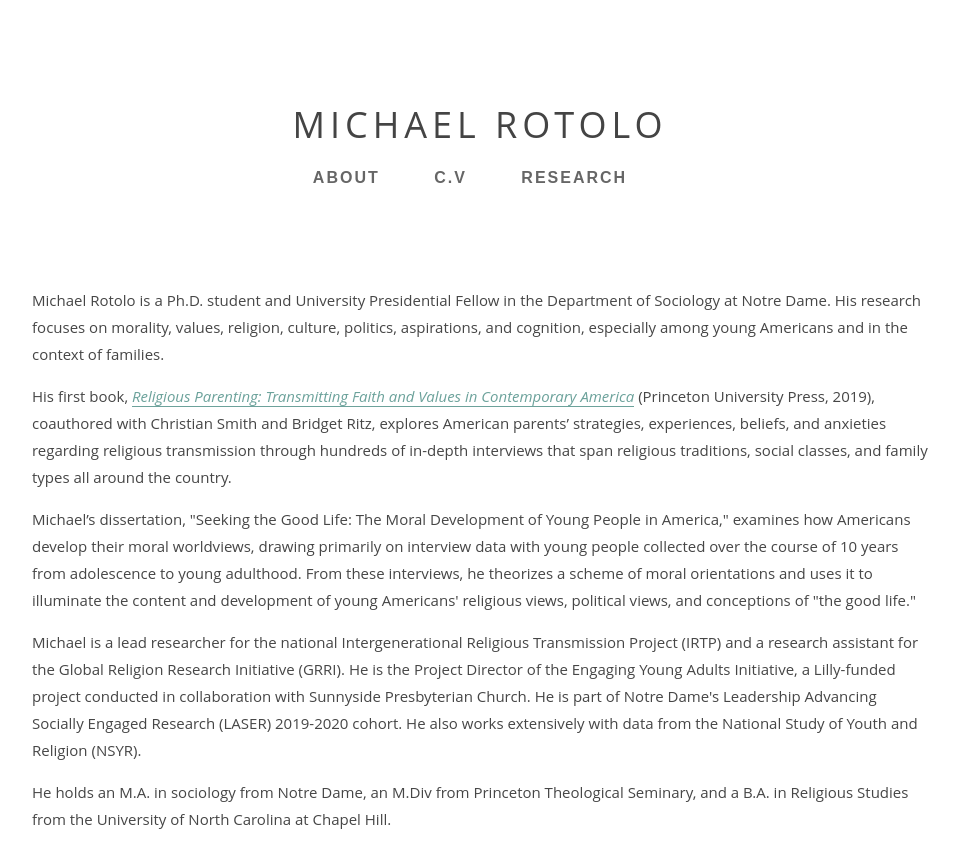
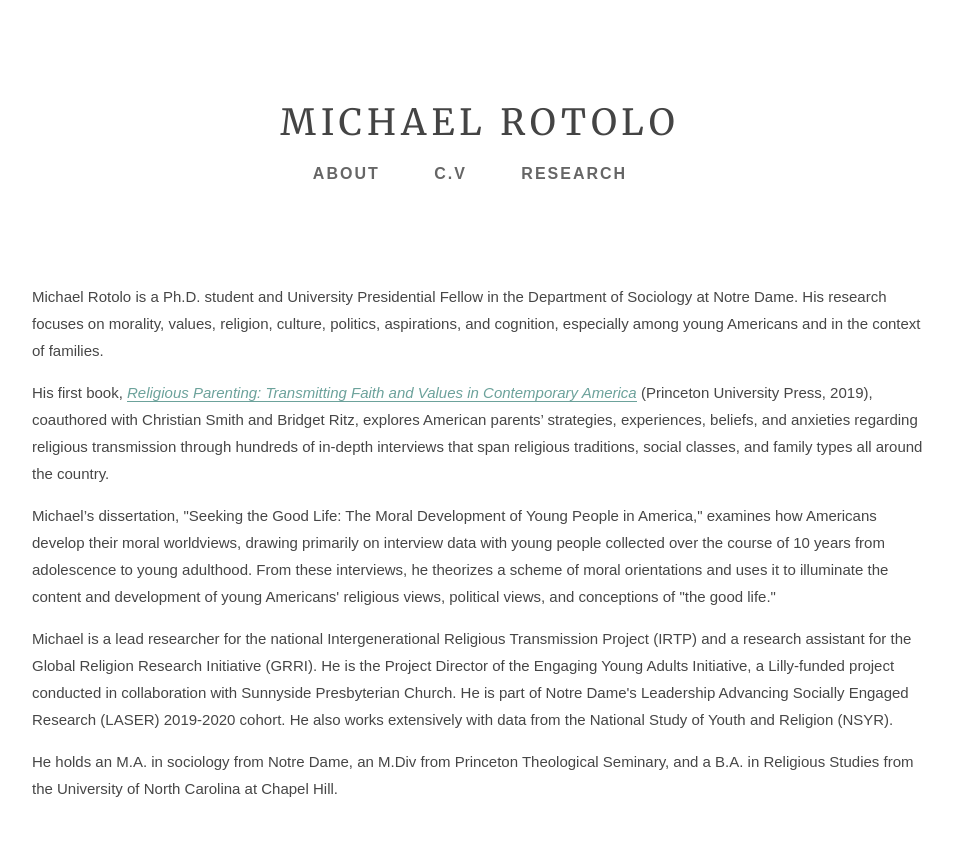
Before and after one commit to michaelrotolo/github.io, a Jekyll site: the page built from index.html, in a window 1280 px wide. Shown: the top 868 px of the page, without its empty margins (160-1118 px from the left). Built offline with Jekyll 4.4.1, drawn with Linux system fonts in a browser that asks for light colours; some web fonts are replaced.

Commit message:
Update main.css

```diff
--- a/css/main.css
+++ b/css/main.css
@@ -7,7 +7,7 @@ nav {
     margin:100px auto;
 }
 nav h1 a {
-    font-family:'Open Sans', sans-serif;
+    font-family:'Merriweather', serif;
     font-size: 36px;
     margin-bottom:0;
     text-transform:uppercase;
@@ -16,7 +16,7 @@ nav h1 a {
     color:#444;
 }
 nav ul li a {
-    font-family:'Josefin Sans', sans-serif;
+    font-family:'Muli', sans-serif;
     font-size:16px;
     font-weight:600;
     text-transform: uppercase;
@@ -50,7 +50,8 @@ a {
 }
 p {
     font-size: 15px;
-    font-family:'Open Sans', sans-serif;
+    font-family:'Muli', sans-serif;
+    font-weight: 300;
     line-height: 27px;
     color: #464646;
 }
```
